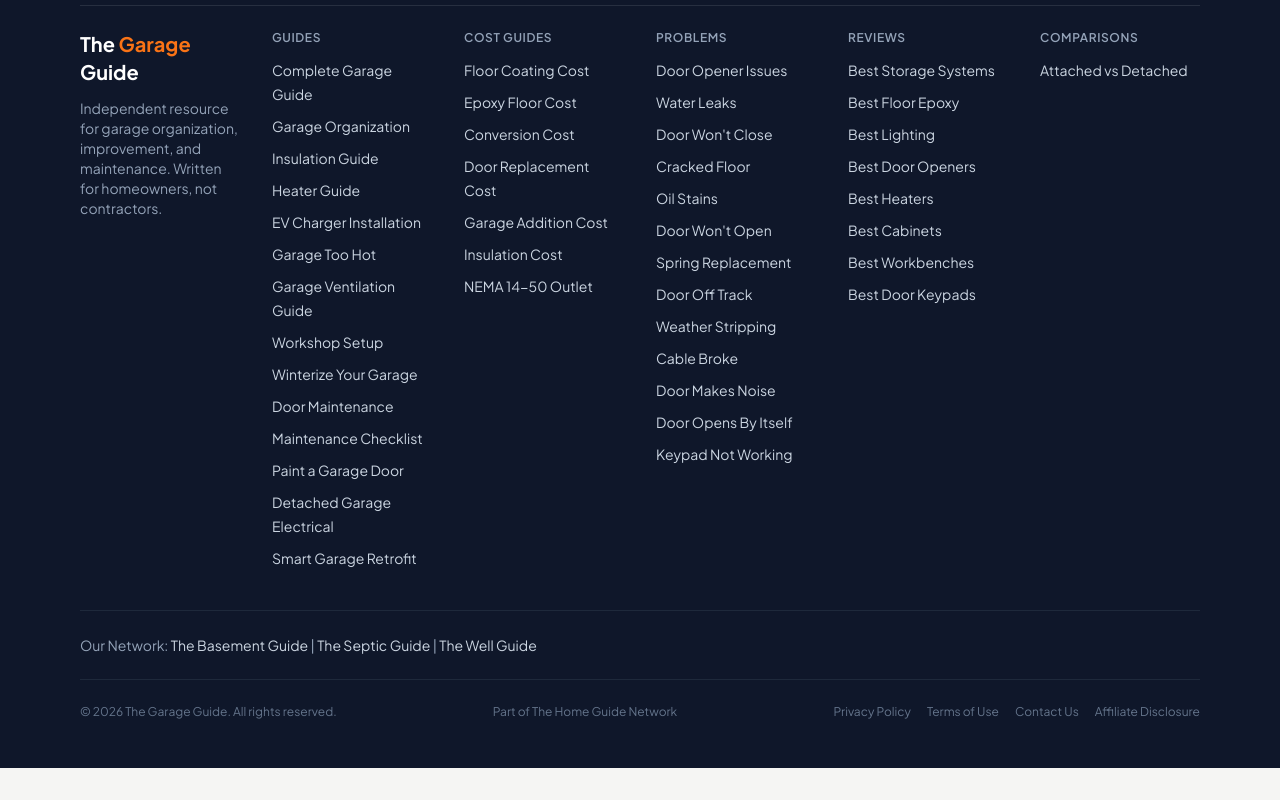
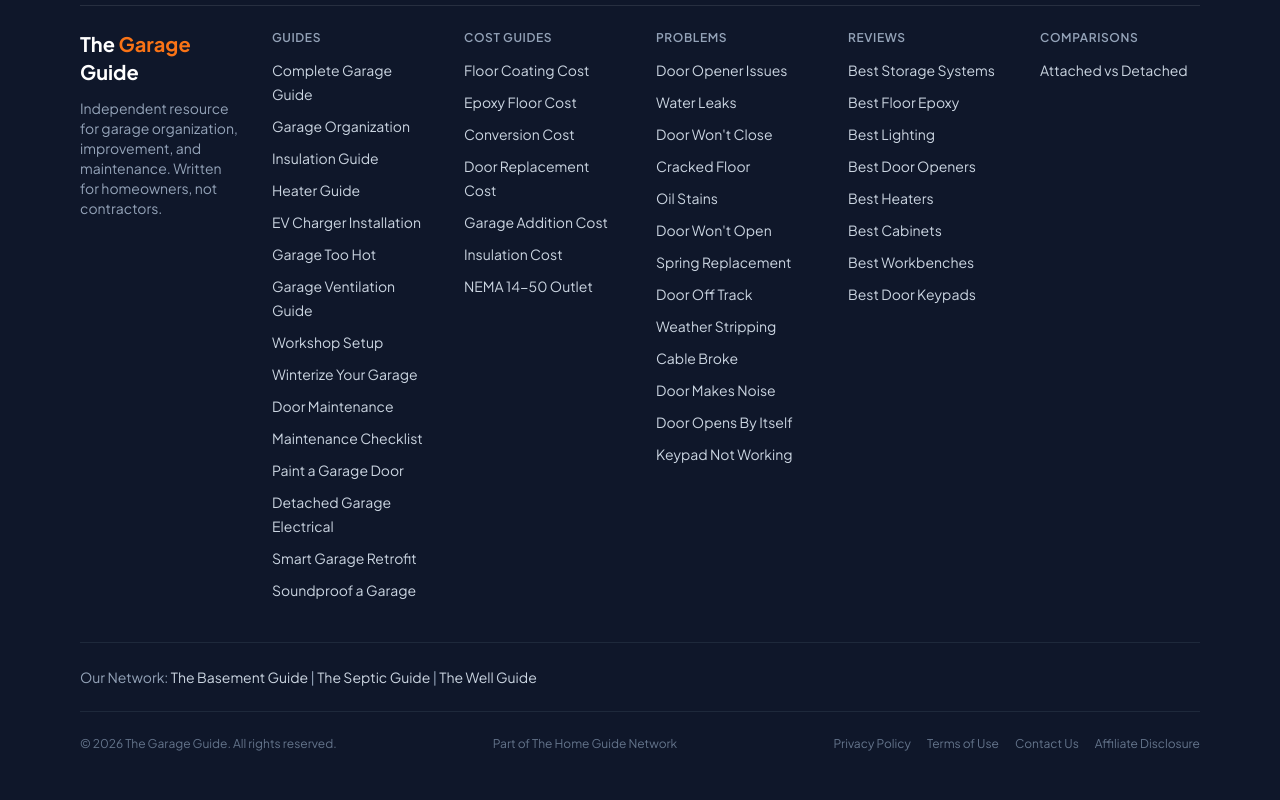
Before and after one commit to thebasementguide2026/thegarage.guide-, a Next.js app: page /reviews/best-garage-door-openers in a window 1280 px wide. Shown: the part 10354-11154 px from the top of the page. Before the commit the page ends 11122 px from the top, so only its background shows below. Built offline with nearby package versions, Linux system fonts and the light colour scheme.

Commit message:
Add Soundproof a Garage to Footer guides section

```diff
--- a/components/Footer.tsx
+++ b/components/Footer.tsx
@@ -18,6 +18,7 @@ const footerSections = [
       { label: 'Paint a Garage Door', href: '/guides/how-to-paint-a-garage-door' },
       { label: 'Detached Garage Electrical', href: '/guides/detached-garage-electrical' },
       { label: 'Smart Garage Retrofit', href: '/guides/smart-garage-door-opener-retrofit' },
+      { label: 'Soundproof a Garage', href: '/guides/how-to-soundproof-garage' },
     ],
   },
   {
```
